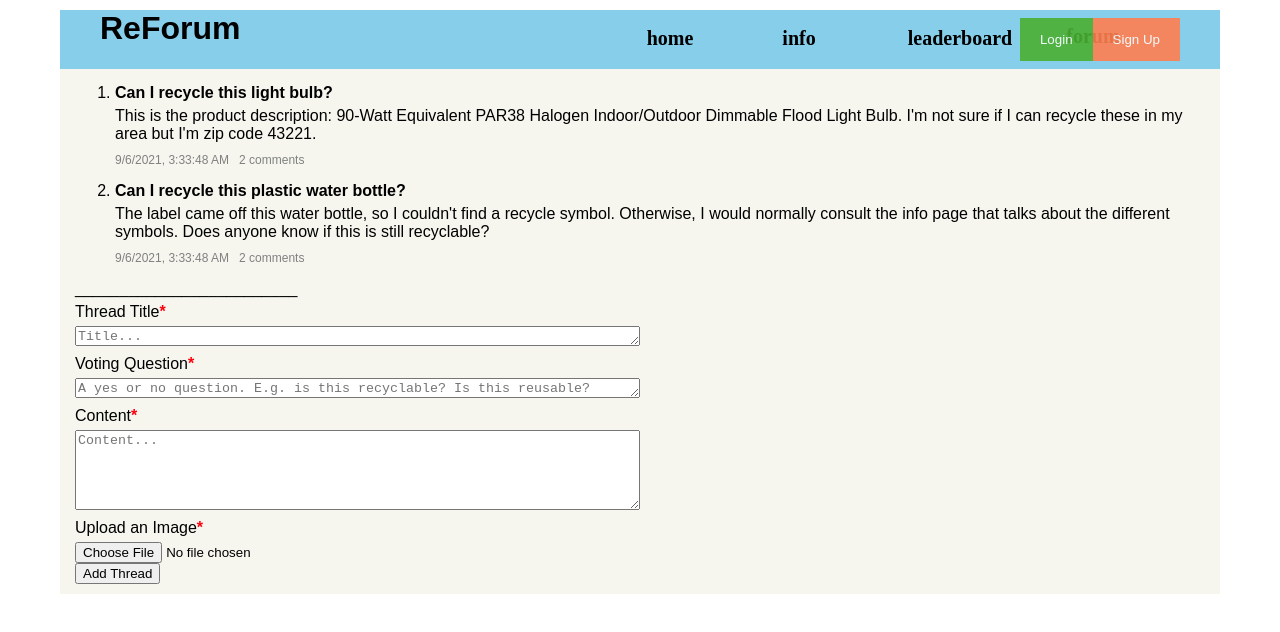
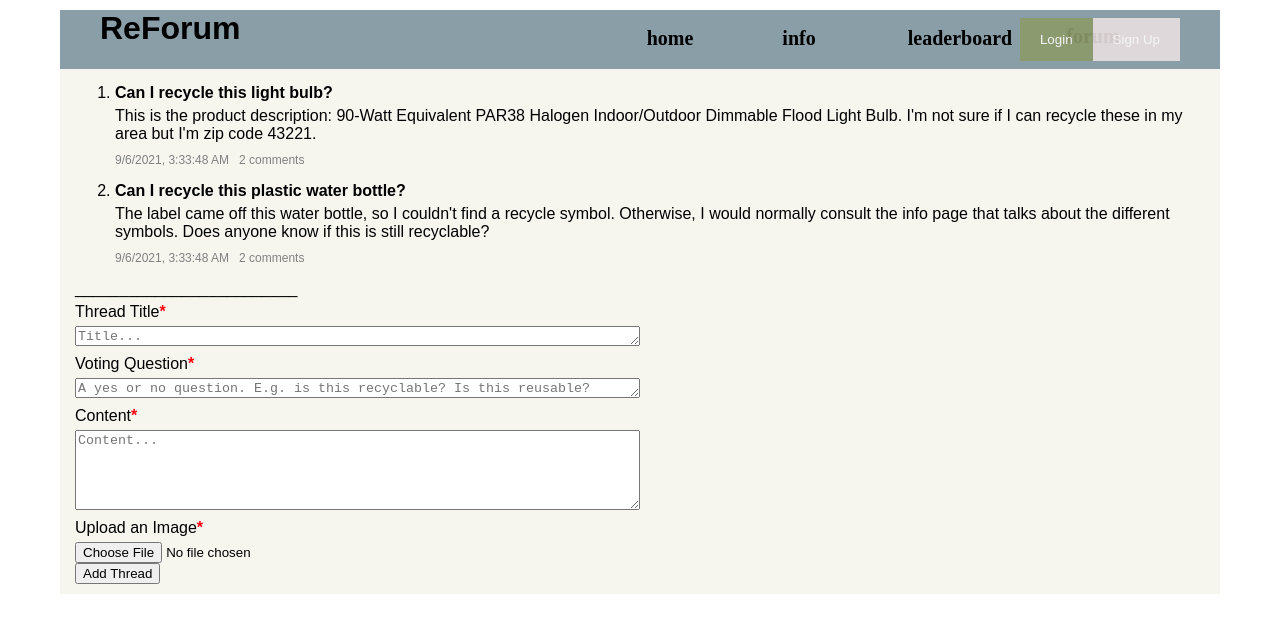
Before and after one commit to anniehu17/ohacksio, a plain HTML site: page forum.html in a window 1280 px wide. Drawn offline with Linux system fonts and the light colour scheme.

Commit message:
forum formatting

```diff
--- a/forum.css
+++ b/forum.css
@@ -12,7 +12,7 @@ p {
     margin: 5px 0;
 }
 .top-bar {
-    background-color: skyblue;
+    background-color: #8a9ea7;
     padding: 0 40px;
 }
 .main {
--- a/forum.html
+++ b/forum.html
@@ -31,9 +31,9 @@
               </div>
             <div style="display: flex; justify-content: space-around;">
                 <link rel="stylesheet" type="text/css" href="login.css" />
-                <button onclick="document.getElementById('id01').style.display='block'" style="width:auto; background-color: rgb(74, 175, 49);">Login</button>
+                <button onclick="document.getElementById('id01').style.display='block'" style="width:auto; background-color:#8d9b6a;">Login</button>
                 <link rel="stylesheet" type="text/css" href="signup.css" />
-                <button onclick="document.getElementById('id02').style.display='block'" style="width:auto; background-color: coral">Sign Up</button>
+                <button onclick="document.getElementById('id02').style.display='block'" style="width:auto; background-color:#e8dfe0">Sign Up</button>
             </div>
 
                 <div id="id01" class="modal">
--- a/forumnav.css
+++ b/forumnav.css
@@ -12,7 +12,7 @@ p {
     margin: 5px 0;
 }
 .top-bar {
-    background-color: skyblue;
+    background-color: #8a9ea7;
     padding: 0 40px;
 }
 .main {
```
